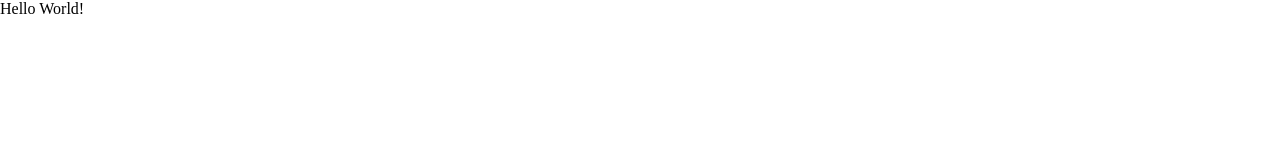
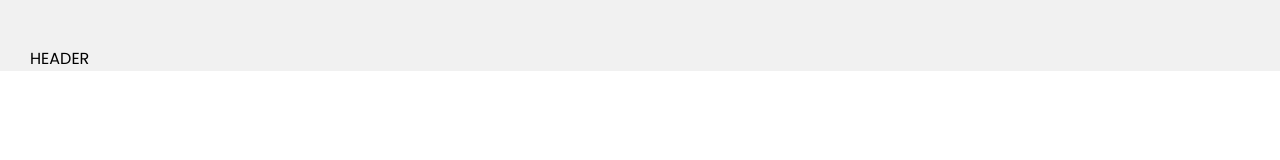
Before and after one commit to VNavrockij/adaptive-layout-project1, a plain HTML site: page index.html in a window 1280 px wide. Drawn offline with Linux system fonts and the light colour scheme.

Commit message:
add: basic header

```diff
--- a/css/main.css
+++ b/css/main.css
@@ -1,2 +1,19 @@
 @import "./reset.css";
 @import url('https://fonts.googleapis.com/css2?family=Poppins:wght@400;500;600;700&display=swap');
+
+body {
+    font-family: 'Poppins', sans-serif;
+}
+
+.container {
+    max-width: 1230px;
+    padding: 0 30px;
+}
+
+/* Header */
+.header {
+    padding-top: 46px;
+    margin: 0 auto;
+    background-color: #F1F1F1;
+
+}
--- a/index.html
+++ b/index.html
@@ -10,7 +10,11 @@
 </head>
 <body>
 
-    <h1>Hello World!</h1>
+    <header class="header">
+        <div class="container">
+            <h1>HEADER</h1>
+        </div>
+    </header>
 
 
 
```
